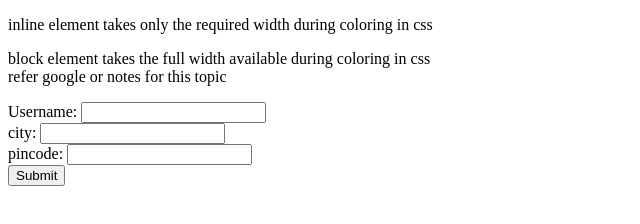
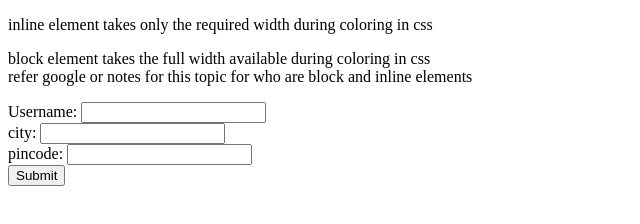
Before and after one commit to roshankumarbk/FULL-STACK-DEVELOPMENT, a plain HTML site: page DAY6/index.html in a window 1280 px wide. Shown: the whole page, without its empty margins (0-640 px from the left). Drawn offline with Linux system fonts and the light colour scheme.

Commit message:
nothing much

```diff
--- a/DAY6/index.html
+++ b/DAY6/index.html
@@ -12,8 +12,7 @@
             block element takes the full width available during coloring in css
         </div>
         <div>
-            refer google or notes for this topic
-        </div>
+            refer google or notes for this topic for who are block and inline elements        </div>
     </p>
     <form action="get">
         <label for="username">Username:</label>
```
